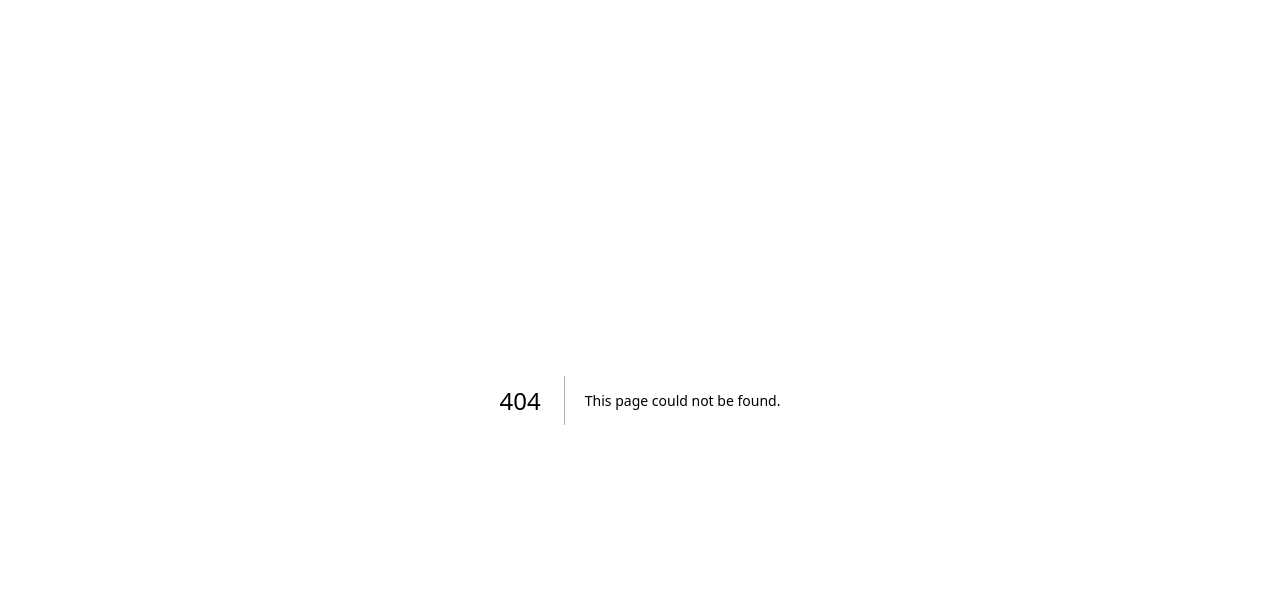
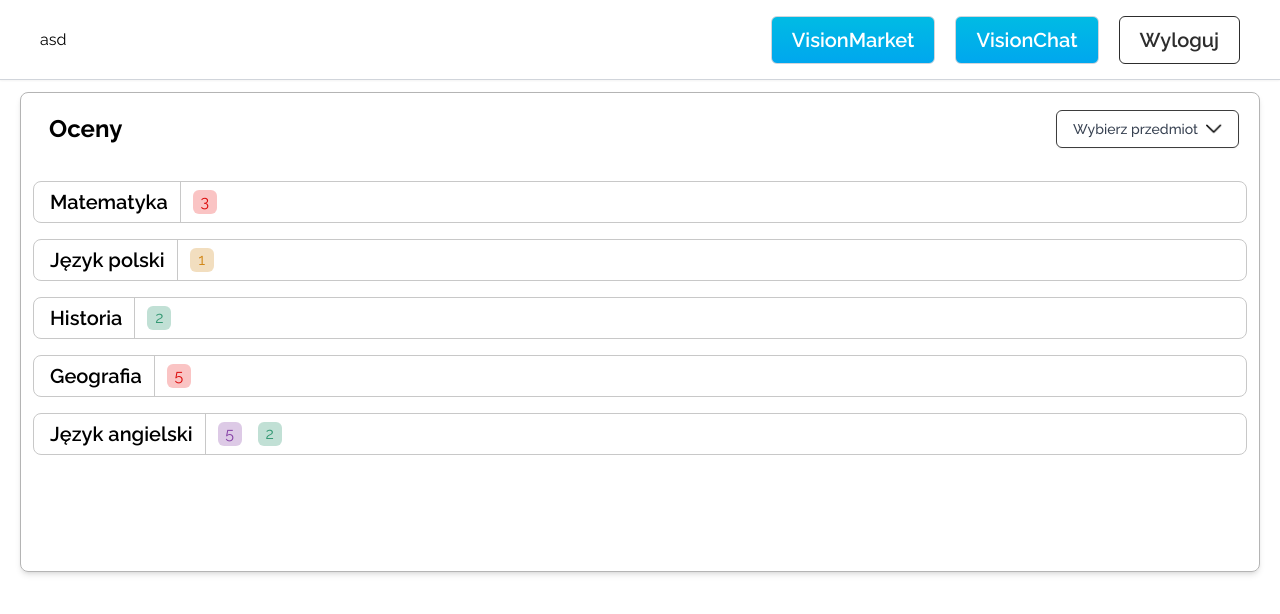
Before and after one commit to Codifinity/class-vision, a Next.js app: page /oceny in a window 1280 px wide. Before the commit this address had no page. Shown: the top 614 px of the page. Built offline with nearby package versions, Linux system fonts and the light colour scheme.

Commit message:
add all grades page and dropdown component

```diff
--- /dev/null
+++ b/src/app/components/Dropdown.tsx
@@ -0,0 +1,72 @@
+/* eslint-disable jsx-a11y/role-has-required-aria-props */
+import React, { useState } from 'react';
+import DropdownArrow from '../../assets/dropdown.svg';
+import Image from 'next/image';
+
+const Dropdown: React.FC = () => {
+  const [isOpen, setIsOpen] = useState(false);
+
+  return (
+    <div className="relative inline-block text-left">
+      <div>
+        <button
+          onClick={() => setIsOpen(!isOpen)}
+          type="button"
+          className="inline-flex justify-between w-full rounded-md border border-[#3D3D3D] shadow-sm px-4 py-2 bg-white text-sm font-medium text-gray-700 hover:bg-gray-50"
+          id="options-menu"
+          aria-expanded={isOpen}
+          aria-haspopup="listbox"
+        >
+          Wybierz przedmiot
+          <Image
+            className={`ml-2 mt-0.5 transition-transform transform ${
+              isOpen ? '-rotate-180' : 'rotate-0'
+            }`}
+            src={DropdownArrow}
+            alt="Arrow"
+            width={16}
+            height={16}
+          />
+        </button>
+      </div>
+
+      {isOpen && (
+        <div className="origin-top-right absolute right-0 mt-2 w-56 rounded-md shadow-lg bg-white ring-1 ring-black ring-opacity-5">
+          <div
+            role="listbox"
+            aria-orientation="vertical"
+            aria-labelledby="options-menu"
+          >
+            <div role="option" onClick={() => setIsOpen(false)}>
+              <div className="p-2 text-gray-700 cursor-pointer hover:bg-gray-100">
+                Matematyka
+              </div>
+            </div>
+            <div role="option" onClick={() => setIsOpen(false)}>
+              <div className="p-2 text-gray-700 cursor-pointer hover:bg-gray-100">
+                Język polski
+              </div>
+            </div>
+            <div role="option" onClick={() => setIsOpen(false)}>
+              <div className="p-2 text-gray-700 cursor-pointer hover:bg-gray-100">
+                Historia
+              </div>
+            </div>
+            <div role="option" onClick={() => setIsOpen(false)}>
+              <div className="p-2 text-gray-700 cursor-pointer hover:bg-gray-100">
+                Geografia
+              </div>
+            </div>
+            <div role="option" onClick={() => setIsOpen(false)}>
+              <div className="p-2 text-gray-700 cursor-pointer hover:bg-gray-100">
+                Język angielski
+              </div>
+            </div>
+          </div>
+        </div>
+      )}
+    </div>
+  );
+};
+
+export default Dropdown;
--- /dev/null
+++ b/src/app/oceny/page.tsx
@@ -0,0 +1,117 @@
+'use client';
+
+import * as React from 'react';
+import Navbar from '../components/Navbar';
+import Dropdown from '../components/Dropdown';
+
+interface GradesObjectProps {
+    subjectName: string;
+    type: string;
+    grade: string;
+  }
+
+  let subjects = [
+    'Matematyka',
+    'Język polski',
+    'Historia',
+    'Geografia',
+    'Język angielski'
+  ];
+  let grades: GradesObjectProps[] = [
+    { subjectName: 'Matematyka', type: 'Sprawdzian', grade: '3' },
+    { subjectName: 'Język polski', type: 'Kartkówka', grade: '1' },
+    { subjectName: 'Historia', type: 'Inne', grade: '2' },
+    { subjectName: 'Geografia', type: 'Sprawdzian', grade: '5' },
+    { subjectName: 'Język angielski', type: 'Zadanie domowe', grade: '5' },
+    { subjectName: 'Język angielski', type: 'Inne', grade: '2' }
+  ];
+
+
+export default function Page() {
+  return (
+    <div className="w-full">
+      <Navbar />
+      <section className="border-[#B4B4B4] border-[1px] rounded-lg lg:w-auto lg:mx-5 my-3 w-auto mx-2 min-h-[30rem] shadow-md">
+      <div className='w-full flex flex-row justify-between items-center'>
+        <div>
+          <h3 className="font-bold text-2xl my-5 mx-7">
+            Oceny
+          </h3>
+        </div>
+        <div className='mx-5'>
+          <Dropdown />
+        </div>
+      </div>
+      <div>
+        <Grades names={subjects} />
+        <div className="w-full lg:mt-16 lg:mb-5 font-semibold text-xl text-[#00BBE4] lg:mx-10 mx-5 mt-10 mb-5 ">
+        </div>
+      </div>
+    </section>
+    </div>
+
+  );
+}
+
+  interface GradesProps {
+    names: string[];
+  }
+
+  const Grades = ({ names }: GradesProps) => {
+    return (
+      <>
+        {names.map((name, nameId) => (
+          <div
+            className="flex flex-row justify-start items-start  border-[#C8C8C8] border-[1px] rounded-lg w-auto mx-3 my-2 mt-4 "
+            key={nameId}
+          >
+            <div className="flex flex-row justify-start items-center pr-3 pl-4 border-[#C8C8C8] border-r-[1px] py-1.5 my-0 ">
+              <p className="font-semibold text-base lg:text-xl">{name} </p>
+            </div>
+            <GradesItems grades={grades} subject={name} />
+          </div>
+        ))}
+      </>
+    );
+  };
+
+  interface GradesItemsProps {
+    grades: GradesObjectProps[];
+    subject: string;
+  }
+
+  const GradesItems = ({ grades, subject }: GradesItemsProps) => {
+    return (
+      <>
+        {grades.map((grade, gradeId) => (
+          <div key={gradeId}>
+            {subject === grade.subjectName ? (
+              <div
+                className={`flex justify-center items-center mx-1 ${
+                  grade.type === 'Sprawdzian'
+                    ? 'bg-[#ED2C2C47] text-[#DB0909] rounded-md px-1 lg:ml-3 lg:mt-2 w-6 mt-1.5'
+                    : ''
+                } ${
+                  grade.type === 'Kartkówka'
+                    ? 'bg-[#D1871847] text-[#D18718] rounded-md px-1 lg:mt-2 lg:ml-3 w-6 mt-1.5'
+                    : ''
+                } ${
+                  grade.type === 'Zadanie domowe'
+                    ? 'bg-[#8540A647] text-[#8540A6] rounded-md px-1 lg:mt-2 lg:ml-3 w-6 mt-1.5'
+                    : ''
+                } ${
+                  grade.type === 'Inne'
+                    ? 'bg-[#3398734D] text-[#339873] rounded-md px-1 lg:mt-2 lg:ml-3 w-6 mt-1.5'
+                    : ''
+                } `}
+              >
+                <p>{grades[gradeId].grade}</p>
+              </div>
+            ) : (
+              <></>
+            )}
+          </div>
+        ))}
+      </>
+    );
+  };
```
Also changed, not shown: src/assets/dropdown.svg (added).
